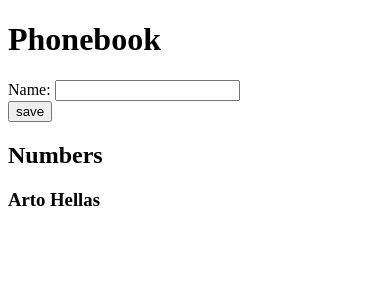
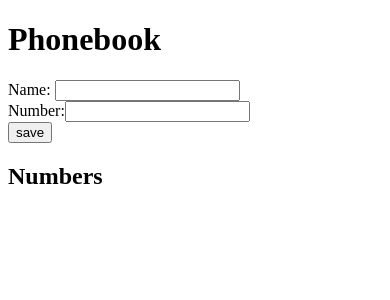
Before and after one commit to suryaprakash539/full-stack-open-2020, a React (Create React App) app in the folder part2/phonebook/: page / in a window 390 px wide. Shown: the top 300 px of the page. Built offline with nearby package versions, Linux system fonts and the light colour scheme.

Commit message:
2.8 phonebook(made number property added)

```diff
--- a/part2/phonebook/src/App.js
+++ b/part2/phonebook/src/App.js
@@ -1,32 +1,39 @@
 import React,{useState} from 'react'
 
 const App =()=>{
-    const [persons,setPersons] = useState([
-         {name:'Arto Hellas'}
-    ])
+    const [persons,setPersons] = useState([])
+
+    const [newNumber,setNewNumber] = useState('')
 
     const [newName,setNewName] = useState('')
 
     const handleFormSubmit=(event)=>{
         event.preventDefault()
 
-         for(let i=0;i<persons.length;i++){
-             if(persons[i].name===newName){
-                 window.alert(`${newName} is already added to phonebook`)
-                 setNewName('')
-                 return;
-             }
-         }
+
+    const existingPerson = persons.some(person=>person.name===newName)
+    if(existingPerson){
+        window.alert(`${newName} is already added to phonebook`)
+            setNewName('')
+            return;
+    }
+
         const personObject={
-            name:newName
+            name:newName,
+            number:newNumber
         }
        setPersons(persons.concat(personObject))
        setNewName('')
+       setNewNumber('')
     }
 
     const handleNameChange=(event)=>{
       // console.log(event.target.value)
        setNewName(event.target.value)
+    }
+
+    const handleNumberChange=(event)=>{
+       setNewNumber(event.target.value)
     }
 
     return(
@@ -40,11 +47,16 @@ const App =()=>{
                  onChange={handleNameChange}/>
            </div>
            <div>
+          Number:<input
+                 value={newNumber}
+                 onChange={handleNumberChange}/>
+          </div>
+           <div>
                <button type='submit'>save</button>
            </div>
        </form>
        <h2>Numbers</h2>
-       {persons.map(person=><h3 key={person.name}>{person.name}</h3>)}
+       {persons.map(person=><h3 key={person.name}>{person.name} {person.number}</h3>)}
       </>
     )
  }
```
